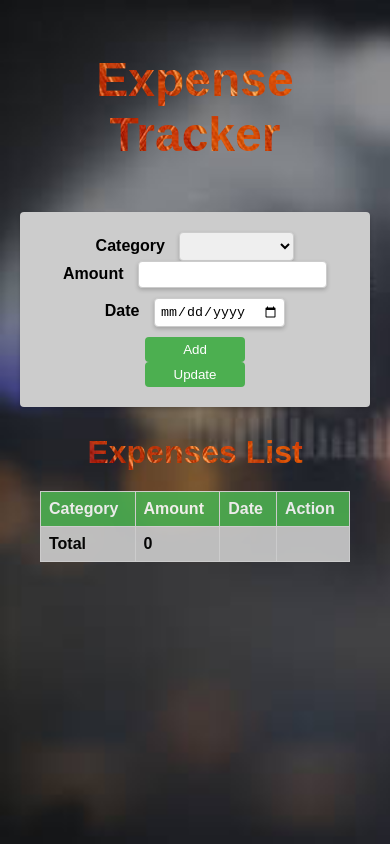
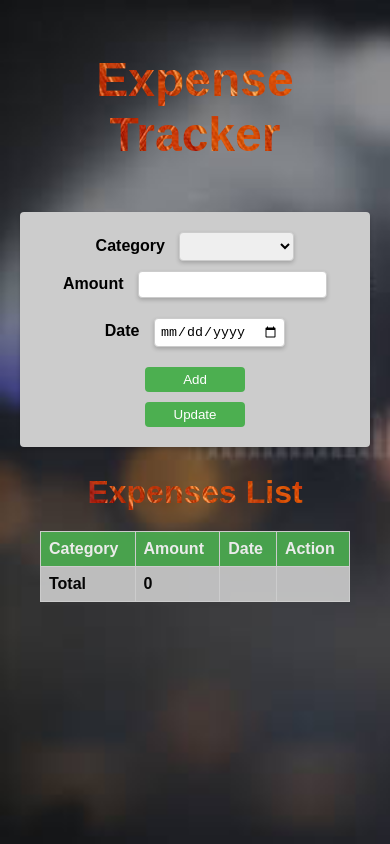
Before and after one commit to abdozayan12/CodeAlpha_Expense-Tracker, a website: page index.html in a window 390 px wide. Drawn offline with Linux system fonts and the light colour scheme.

Commit message:
Update styles.css

```diff
--- a/styles.css
+++ b/styles.css
@@ -72,7 +72,6 @@ td button {
   border-radius: 8px;
   color: white;
   border: none;
-  border-radius: 4px;
   cursor: pointer;
 }
 
@@ -120,7 +119,6 @@ tfoot td {
 }
 
 .delete-button {
-
   padding: 5px 10px;
   background-color: #f44336;
 }
@@ -129,7 +127,7 @@ tfoot td {
 @media screen and (max-width: 768px) {
   .Data-Input {
     flex-direction: column;
-    gap: 0;
+    gap: 10px;
   }
 
   .Data-Input input[type="number"],
```
